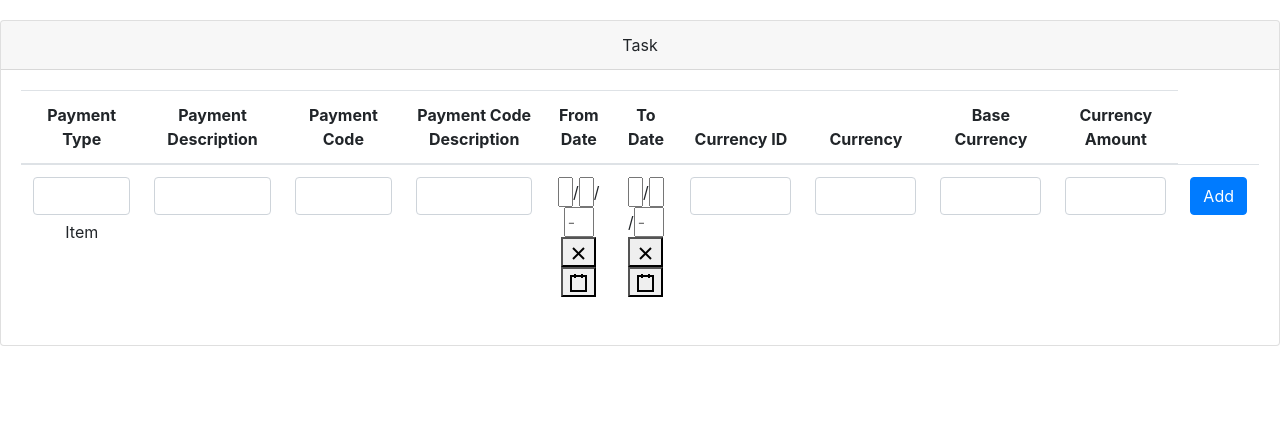
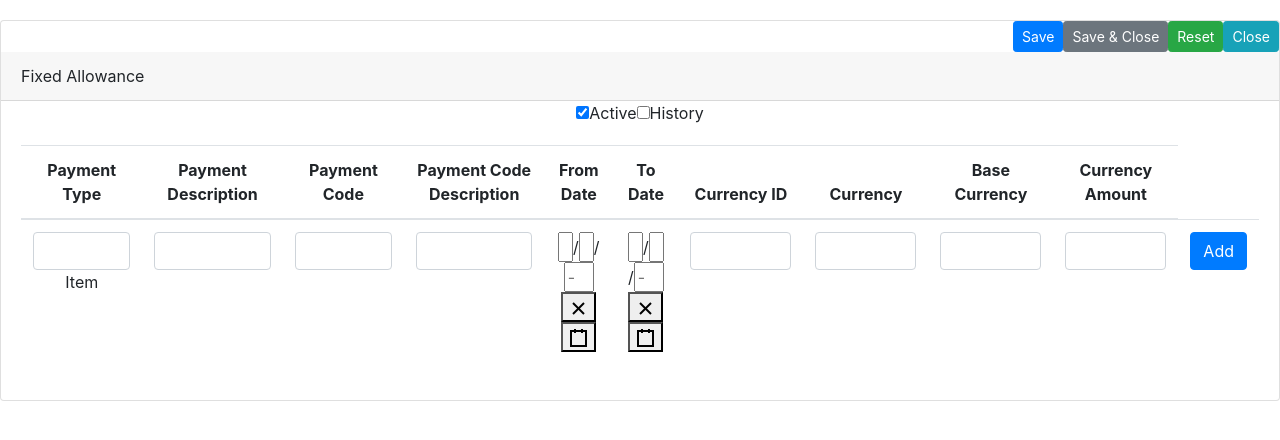
Before and after one commit to rareh21/React-Project, a React (Create React App) app: page / in a window 1280 px wide. Shown: the top 440 px of the page. Built offline with nearby package versions, Linux system fonts and the light colour scheme.

Commit message:
Checkboxes and Button added

```diff
--- /dev/null
+++ b/src/components/CheckboxReact.js
@@ -0,0 +1,47 @@
+import React, { Component } from 'react';
+
+class Example extends React.Component {
+    constructor(props) {
+      super(props);
+      this.state = {
+        isChecked: true,
+      };
+    }
+    toggleChange = () => {
+      this.setState({
+        isChecked: !this.state.isChecked,
+      });
+    }
+    render() {
+      return (
+        <form>
+            <label style={{display: 'inline'}}>
+                <input type="checkbox"
+                checked={this.state.isChecked}
+                onChange={this.toggleChange}
+                />
+                Active
+            </label>
+
+            <label style={{display: 'inline'}}>
+                <input type="checkbox"
+                checked={!this.state.isChecked}
+                onChange={this.toggleChange}
+                />
+                History
+            </label>
+
+
+
+
+        </form>
+
+      );
+    }
+  }
+
+
+
+
+
+export default Example
--- /dev/null
+++ b/src/components/ReactButton.js
@@ -0,0 +1,18 @@
+import React, { Component } from "react";
+import { Button } from "reactstrap";
+
+class ReactButton extends Component {
+  render() {
+    return (
+      <div>
+        <Button color="info" size="sm" className="float-right">Close</Button>{' '}
+        <Button color="success" size="sm" className="float-right">Reset</Button>{' '}
+        <Button color="secondary" size="sm" className="float-right">Save & Close</Button>{' '}
+        <Button color="primary" size="sm" className="float-right">Save</Button>{' '}
+
+      </div>
+    );
+  }
+}
+
+export default ReactButton;
--- a/src/components/ReactPopup.css
+++ b/src/components/ReactPopup.css
@@ -1,15 +1,4 @@
-.menu {
-  width: auto;
-  display: flex;
-  flex-direction: column;
-  background: #ffffff;
+.Example {
+  padding-top: 100px;
+  background: #8a1a1a;
 }
-.menu-item {
-  width: auto;
-  cursor: pointer;
-  padding: 5px;
-  height: 25px;
-}
-.menu-item:hover {
-  color: #2980b9;
-}
--- a/src/components/task.js
+++ b/src/components/task.js
@@ -1,5 +1,8 @@
 import React from "react"
 import TaskList from "./taskList"
+import Example from './CheckboxReact';
+import ReactButton from './ReactButton';
+
 class Form extends React.Component {
     state = {
         taskList: [{ index: Math.random(), payment_type: "", payment_description: "", payment_code: "", payment_code_description: "", from_date: "", to_date: "", currency_id: "", currency: "", base_currency: "", currency_amount: "" }]
@@ -39,7 +42,9 @@ class Form extends React.Component {
                         <div className="col-sm-1"></div>
                         <div className="col-sm-12">
                             <div className="card">
-                            <div className="card-header text-center">Task</div>
+                            <ReactButton />
+                            <div className="card-header text-left">Fixed Allowance</div>
+                            <Example />
                                 <div className="card-body">
                                     <table className="table">
                                         <thead>
```
